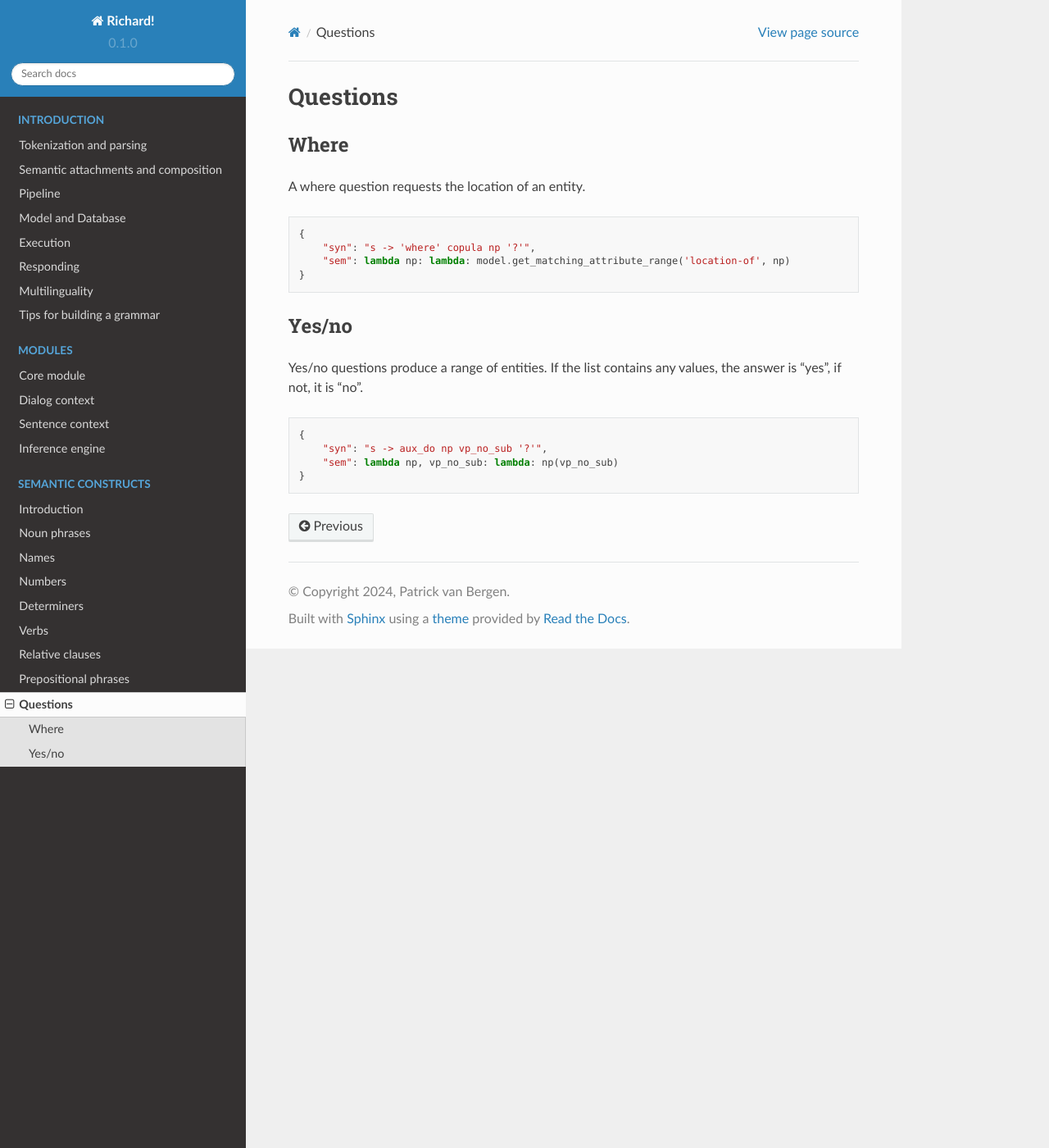
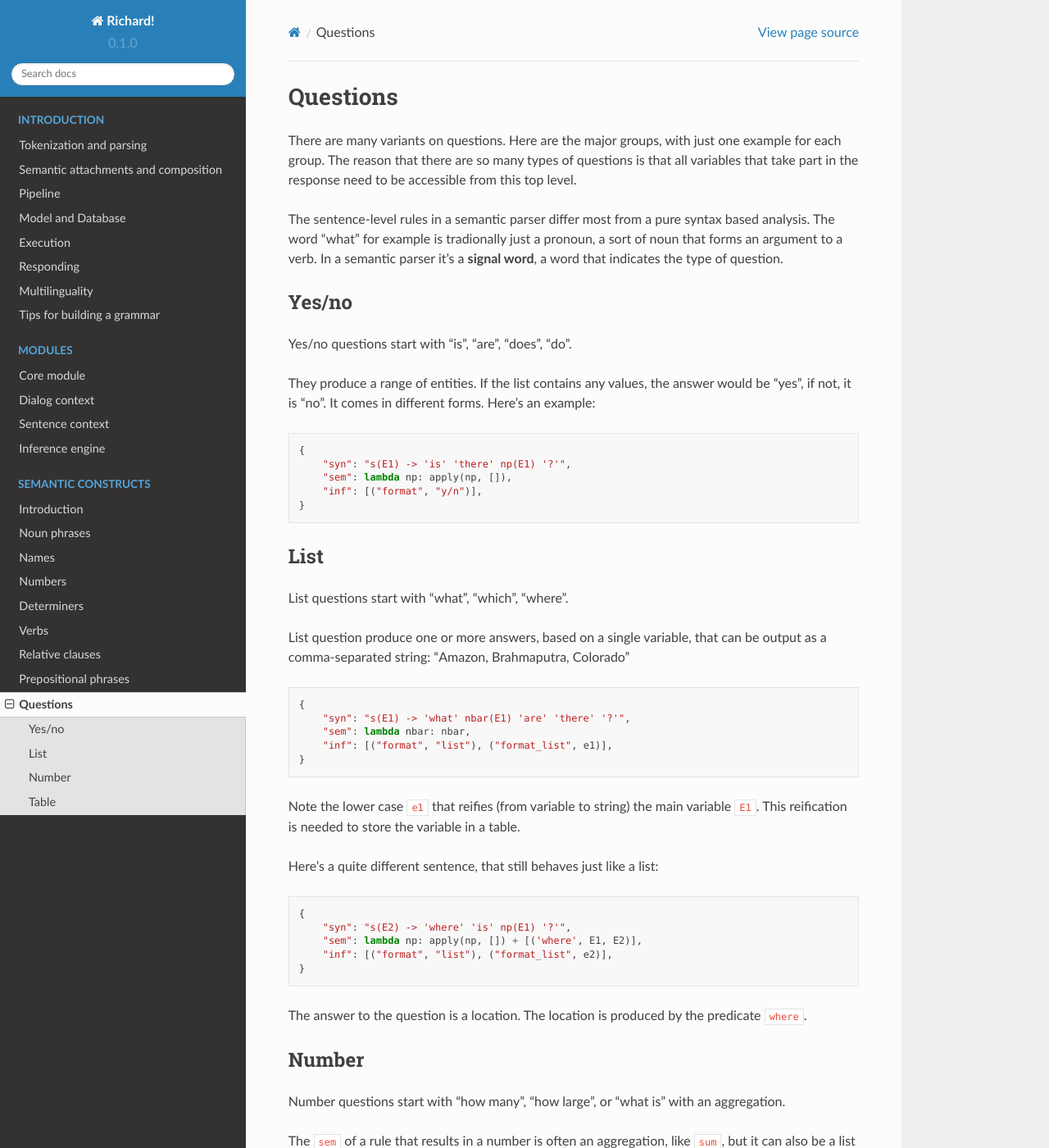
Before and after one commit to garfix/richard-readthedocs, a Sphinx documentation site: the page built from docs/source/language/questions.md, in a window 1280 px wide and 1400 px high. Shown: the whole window at 82% size. Built offline with Sphinx 7.4.7 and the Read the Docs theme 2.0.0, drawn with Linux system fonts in a browser that asks for light colours; some of the changed text lies outside the part shown.

Commit message:
questions

```diff
--- a/docs/source/language/questions.md
+++ b/docs/source/language/questions.md
@@ -1,23 +1,77 @@
 # Questions
 
-## Where
+There are many variants on questions. Here are the major groups, with just one example for each group. The reason that there are so many types of questions is that all variables that take part in the response need to be accessible from this top level.
 
-A where question requests the location of an entity.
+The sentence-level rules in a semantic parser differ most from a pure syntax based analysis. The word "what" for example is tradionally just a pronoun, a sort of noun that forms an argument to a verb. In a semantic parser it's a __signal word__, a word that indicates the type of question.
+
+## Yes/no
+
+Yes/no questions start with "is", "are", "does", "do".
+
+They produce a range of entities. If the list contains any values, the answer would be "yes", if not, it is "no". It comes in different forms. Here's an example:
 
 ~~~python
 {
-    "syn": "s -> 'where' copula np '?'",
-    "sem": lambda np: lambda: model.get_matching_attribute_range('location-of', np)
+    "syn": "s(E1) -> 'is' 'there' np(E1) '?'",
+    "sem": lambda np: apply(np, []),
+    "inf": [("format", "y/n")],
 }
 ~~~
 
-## Yes/no
+## List
 
-Yes/no questions produce a range of entities. If the list contains any values, the answer is "yes", if not, it is "no".
+List questions start with "what", "which", "where".
+
+List question produce one or more answers, based on a single variable, that can be output as a comma-separated string: "Amazon, Brahmaputra, Colorado"
 
 ~~~python
 {
-    "syn": "s -> aux_do np vp_no_sub '?'",
-    "sem": lambda np, vp_no_sub: lambda: np(vp_no_sub)
+    "syn": "s(E1) -> 'what' nbar(E1) 'are' 'there' '?'",
+    "sem": lambda nbar: nbar,
+    "inf": [("format", "list"), ("format_list", e1)],
 }
 ~~~
+
+Note the lower case `e1` that reifies (from variable to string) the main variable `E1`. This reification is needed to store the variable in a table.
+
+Here's a quite different sentence, that still behaves just like a list:
+
+~~~python
+{
+    "syn": "s(E2) -> 'where' 'is' np(E1) '?'",
+    "sem": lambda np: apply(np, []) + [('where', E1, E2)],
+    "inf": [("format", "list"), ("format_list", e2)],
+}
+~~~
+
+The answer to the question is a location. The location is produced by the predicate `where`.
+
+## Number
+
+Number questions start with "how many", "how large", or "what is" with an aggregation.
+
+The `sem` of a rule that results in a number is often an aggregation, like `sum`, but it can also be a list of atoms that normally results in a single value. You can specify a unit of measurement, which makes the result something like "14 ksqmiles".
+
+~~~python
+{
+    "syn": "s(E1) -> 'what' 'is' 'the' 'total' 'area' 'of' np(E2) '?'",
+    "sem": lambda np: [("sum", E1, E3, apply(np, []) + [('size_of', E2, E3)])],
+    "inf": [("format", "number"), ("format_number", e1, "ksqmiles")],
+}
+~~~
+
+## Table
+
+Table questions start with "what" and produce multiple sentence-level variables.
+
+Some questions require multiple values per answer, and are normally displayed as a table.
+
+~~~python
+{
+    "syn": "s(E1, E3) -> 'what' 'is' 'the' 'average' 'area' 'of' np(E2) preposition(E2, E3) 'each' nbar(E3) '?'",
+    "sem": lambda np, preposition, nbar: nbar + [('avg', E1, E4, apply(np, preposition) + [('size_of', E2, E4)])],
+    "inf": [("format", "table"), ("format_table", [e3, e1], [None, 'ksqmiles'])],
+}
+~~~
+
+Notice that this rule has two sentence variables: `s(E1, E3)`. These can be formatted as list of lists (a table). `format` table has two arguments: the result-variables and the column headers.
```
